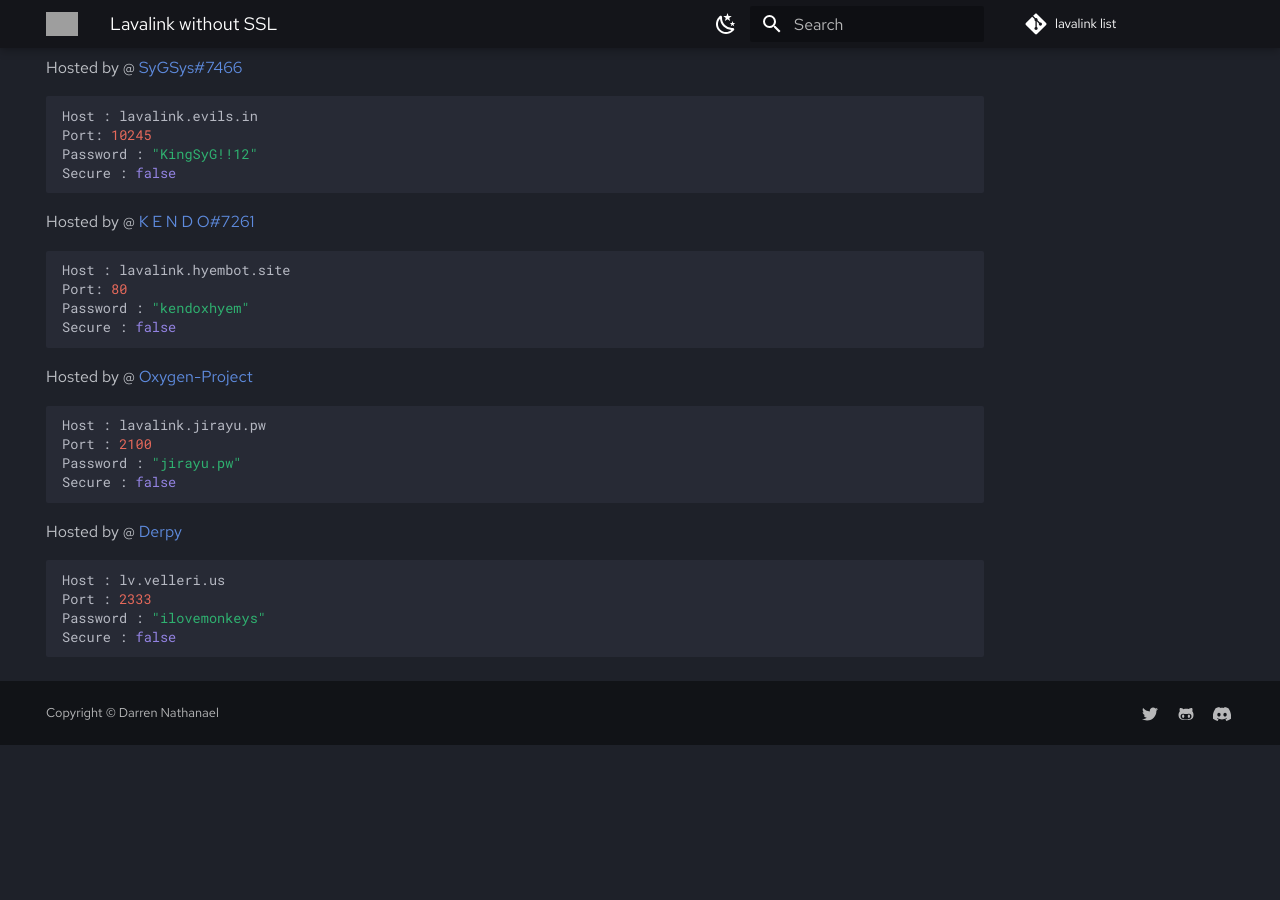
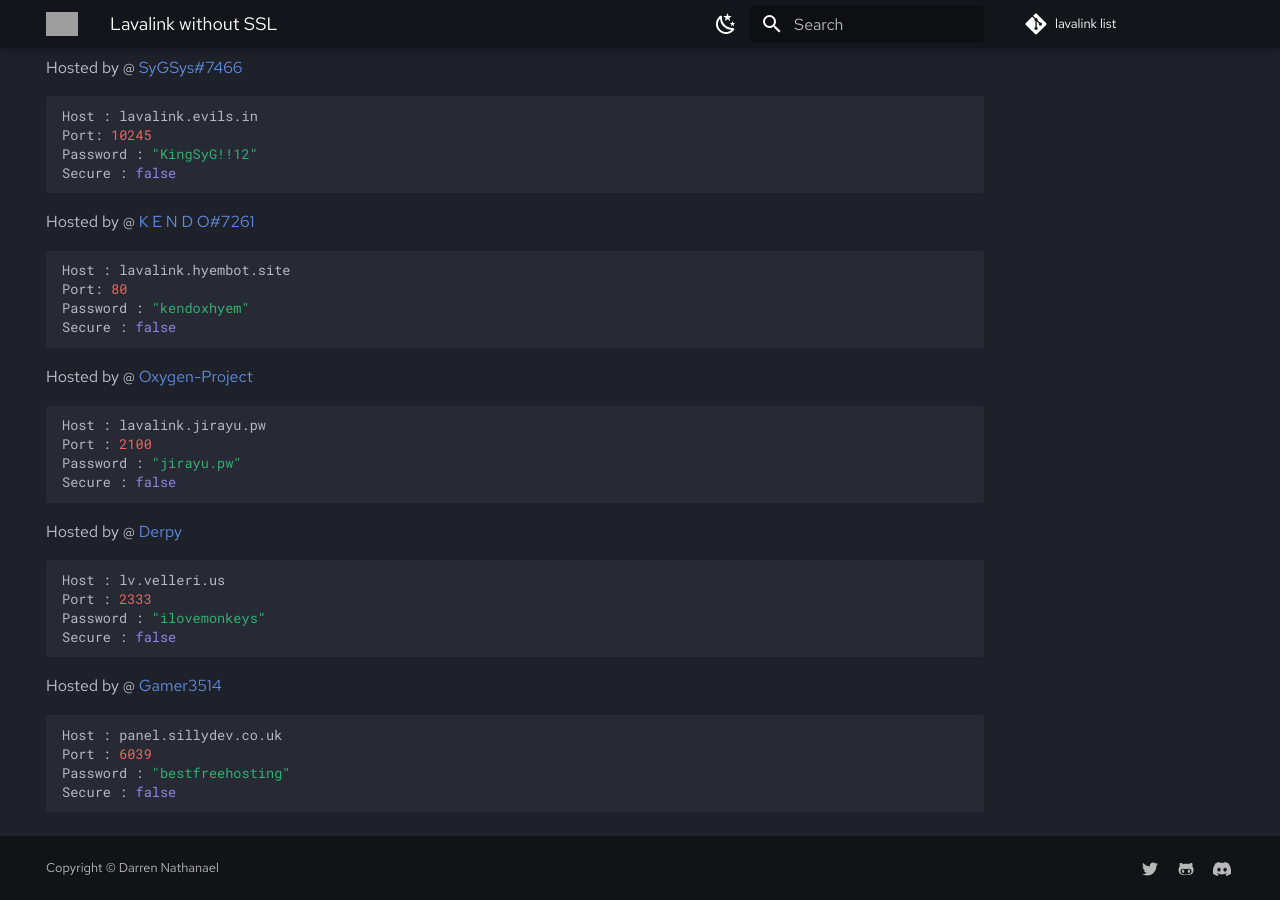
Before and after one commit to DarrenOfficial/lavalink-list, an MkDocs documentation site: the page built from docs/NoSSL/lavalink-without-ssl.md, in a window 1280 px wide and 900 px high, scrolled down 4067 px. Built offline with MkDocs 1.6.1 and Material for MkDocs 9.7.7, drawn with Linux system fonts in a browser that asks for light colours; comment, search, counter and statistics services are not loaded; before the commit the page ends 4812 px from its top, so only the background shows below that; grey boxes are pictures that could not be loaded.

Commit message:
Add Lavalink Server (#315)

````diff
--- a/docs/NoSSL/lavalink-without-ssl.md
+++ b/docs/NoSSL/lavalink-without-ssl.md
@@ -238,3 +238,10 @@ Port : 2333
 Password : "ilovemonkeys"
 Secure : false
 ```
+Hosted by @ [Gamer3514](https://panel.sillydev.co.uk)
+```bash
+Host : panel.sillydev.co.uk
+Port : 6039
+Password : "bestfreehosting"
+Secure : false
+```
````
